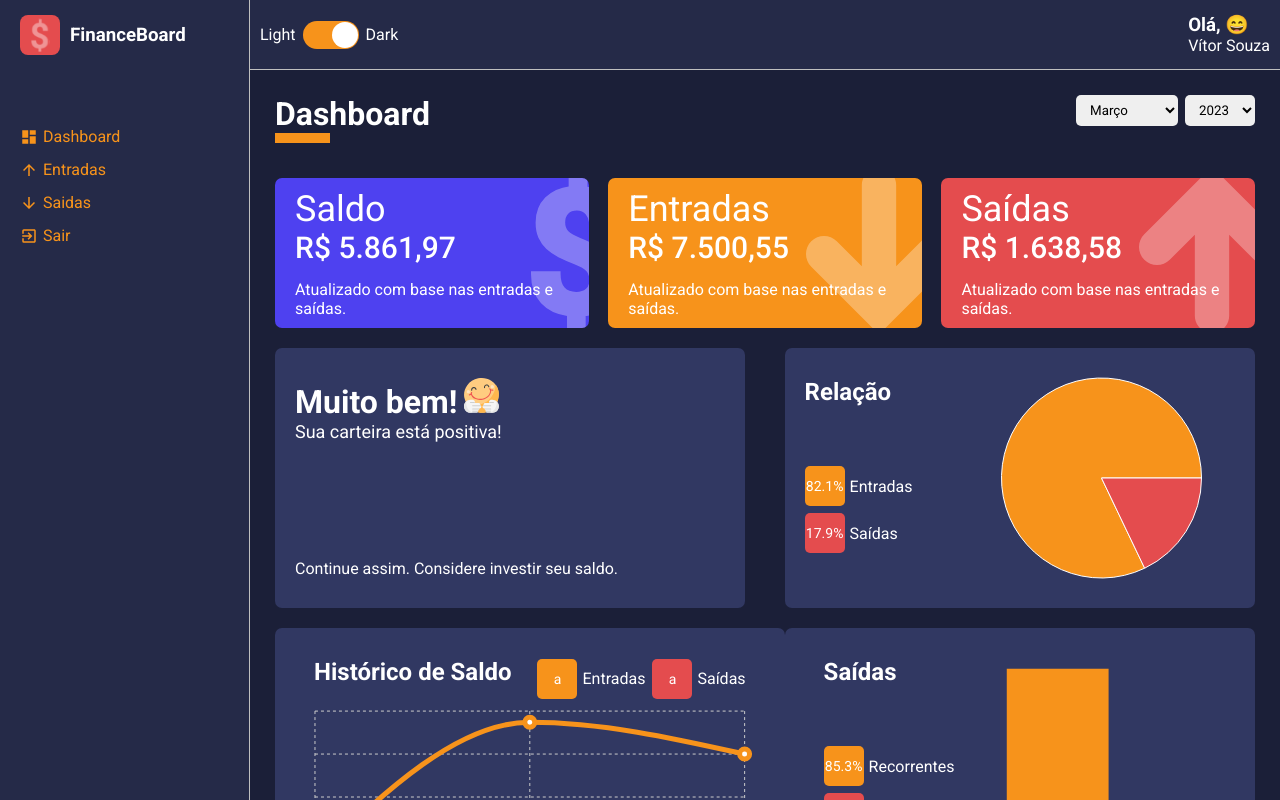
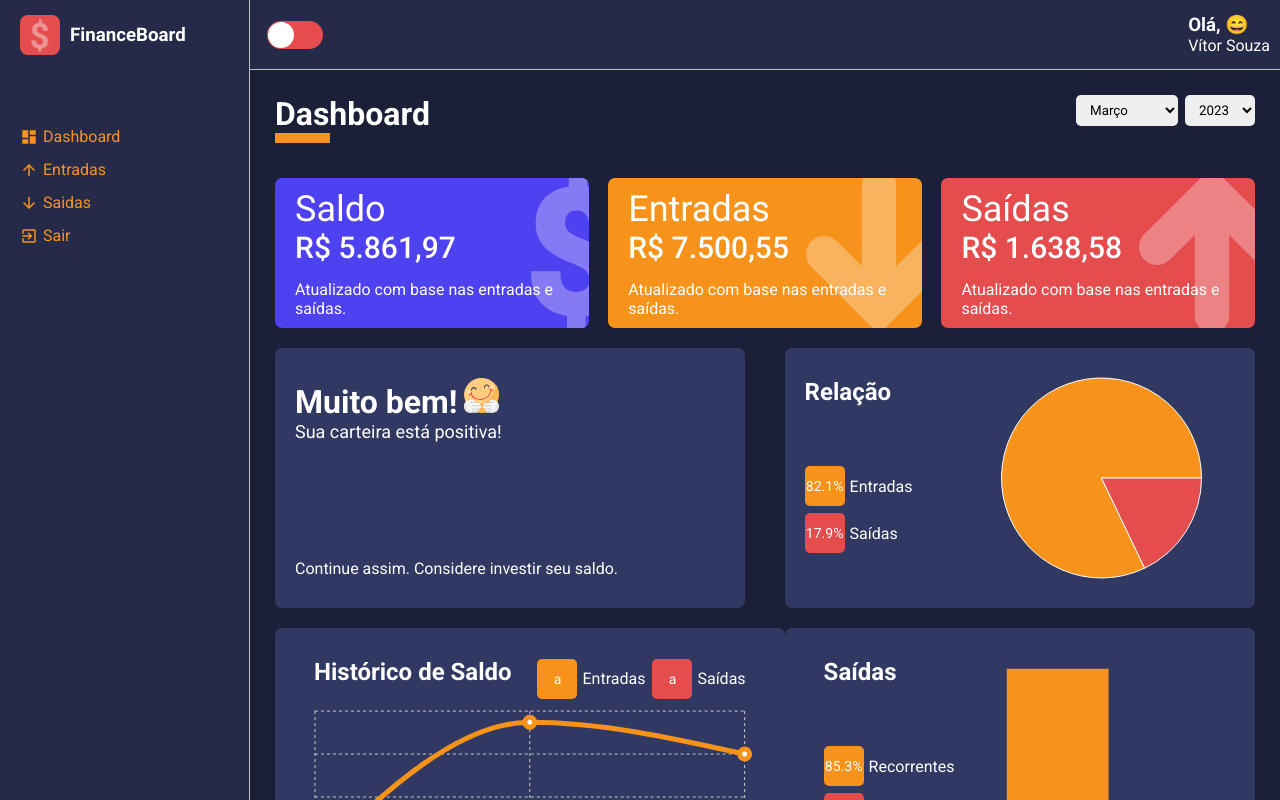
Before and after one commit to vitoorsouzaa1/react-typescript-dashboard, a React (Create React App) app: page / in a window 1280 px wide. Built offline with nearby package versions, Linux system fonts and the light colour scheme.

Commit message:
feat: add dynamic values to the TogglerComponent

```diff
--- a/src/components/toggle/toggler.component.tsx
+++ b/src/components/toggle/toggler.component.tsx
@@ -3,17 +3,29 @@
 // Styles
 import { ToggleContainer, ToggleLabel, ToggleSelector } from './toggler.styles'
 
-export const TogglerComponent: React.FC = () => {
+interface ITogglerComponentProps {
+  labelLeft: string
+  labelRight: string
+  checked: boolean
+  onChange(): void
+}
+
+export const TogglerComponent: React.FC<ITogglerComponentProps> = ({
+  labelLeft,
+  labelRight,
+  checked,
+  onChange,
+}) => {
   return (
     <ToggleContainer>
-      <ToggleLabel>Light</ToggleLabel>
+      <ToggleLabel>{labelLeft}</ToggleLabel>
       <ToggleSelector
-        checked
+        checked={checked}
         uncheckedIcon={false}
         checkedIcon={false}
-        onChange={() => console.log('mudou')}
+        onChange={onChange}
       />
-      <ToggleLabel>Dark</ToggleLabel>
+      <ToggleLabel>{labelRight}</ToggleLabel>
     </ToggleContainer>
   )
 }
```
